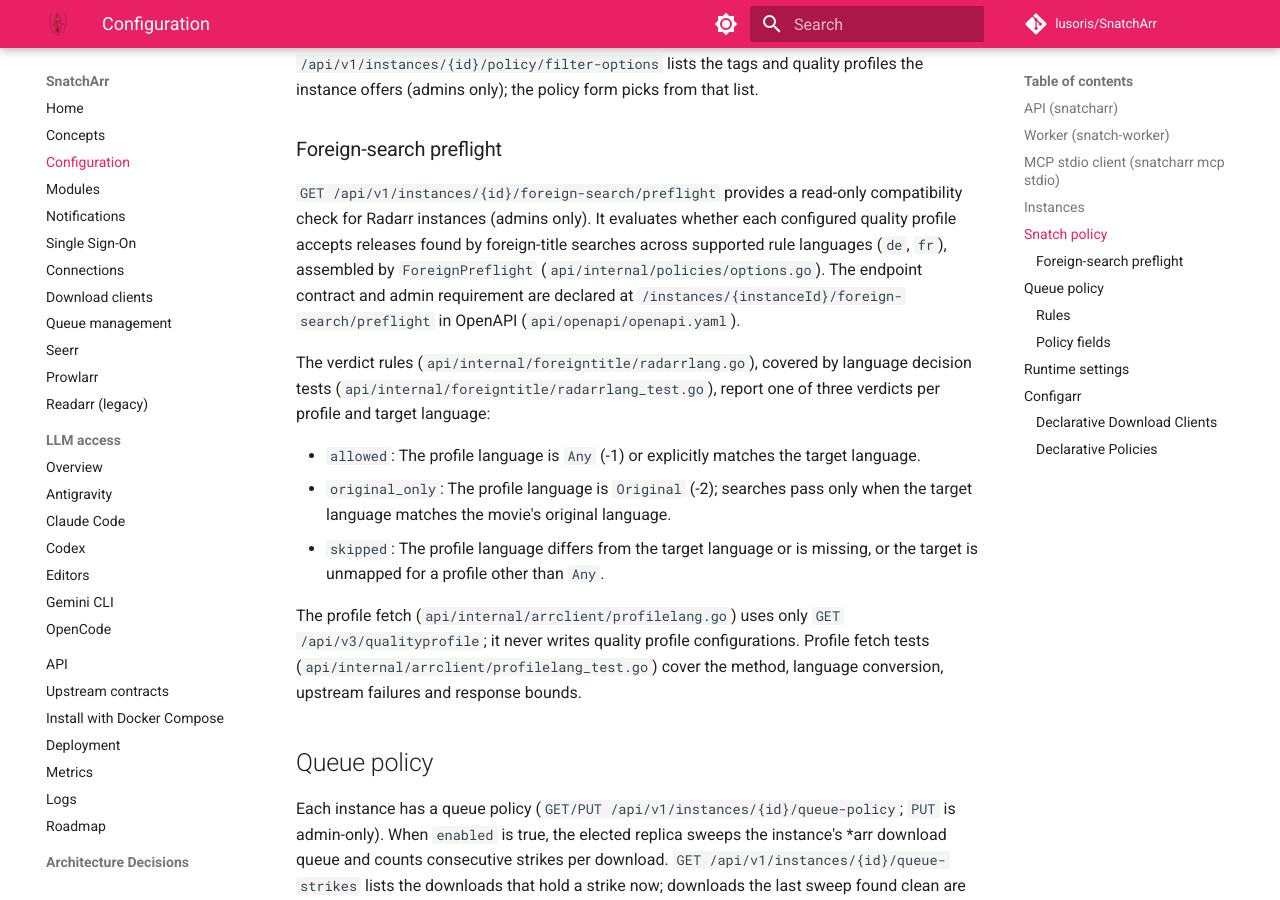
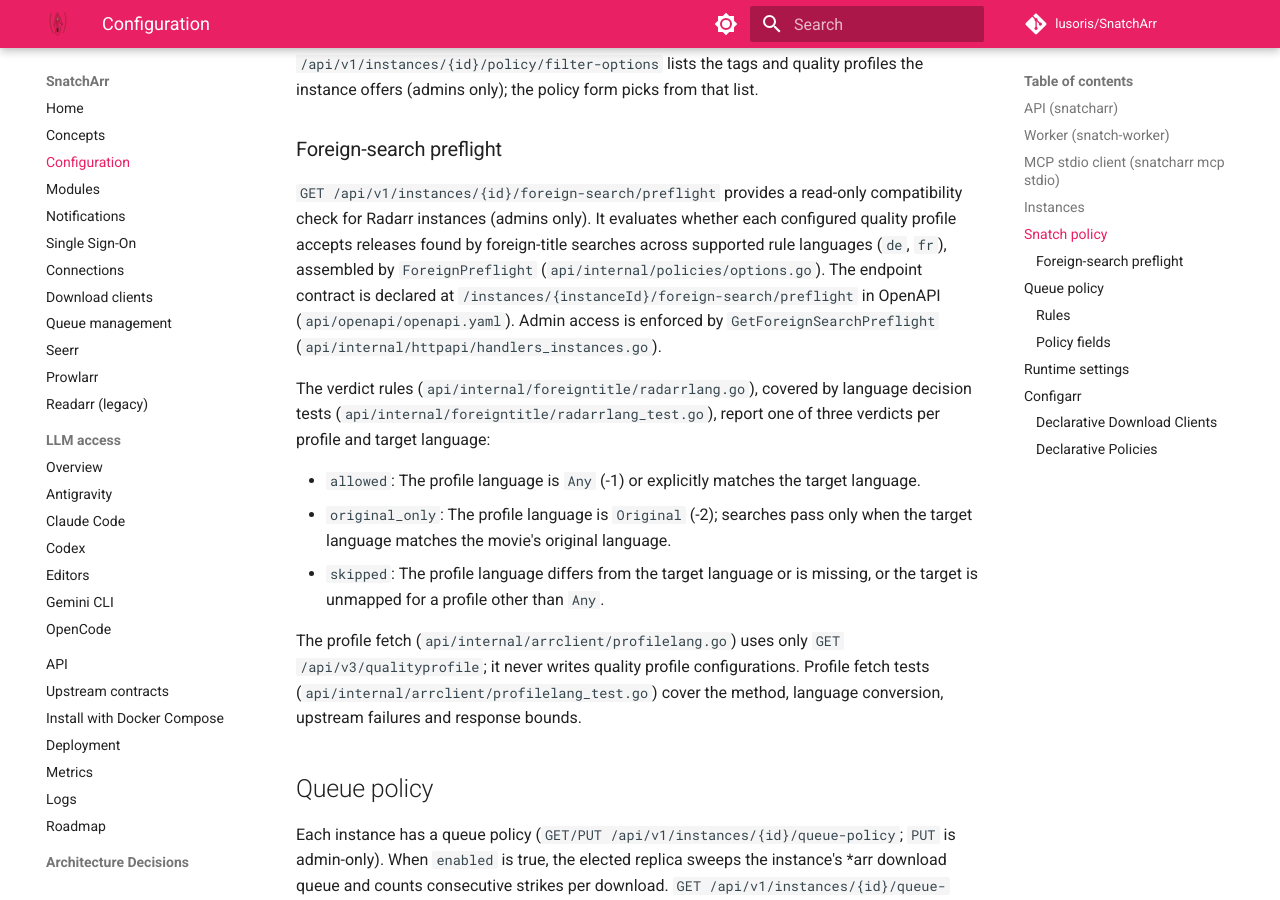
Before and after one commit to lusoris/SnatchArr, an MkDocs documentation site: the page built from docs/configuration.md, in a window 1280 px wide and 900 px high, scrolled down 11902 px. Built offline with MkDocs 1.6.1 and Material for MkDocs 9.7.7, drawn with Linux system fonts in a browser that asks for light colours; comment, search, counter and statistics services are not loaded.

Commit message:
docs(configuration): cite the handler for preflight admin access
OpenAPI declares the preflight contract but not its admin requirement;
GetForeignSearchPreflight enforces requireAdmin. Cite each source for
its own claim.

Signed-off-by: lusoris <lusoris@proton.me>

```diff
--- a/docs/configuration.md
+++ b/docs/configuration.md
@@ -208,7 +208,7 @@
 
 ### Foreign-search preflight
 
-`GET /api/v1/instances/{id}/foreign-search/preflight` provides a read-only compatibility check for Radarr instances (admins only). It evaluates whether each configured quality profile accepts releases found by foreign-title searches across supported rule languages (`de`, `fr`), assembled by `ForeignPreflight` (`api/internal/policies/options.go`). The endpoint contract and admin requirement are declared at `/instances/{instanceId}/foreign-search/preflight` in OpenAPI (`api/openapi/openapi.yaml`).
+`GET /api/v1/instances/{id}/foreign-search/preflight` provides a read-only compatibility check for Radarr instances (admins only). It evaluates whether each configured quality profile accepts releases found by foreign-title searches across supported rule languages (`de`, `fr`), assembled by `ForeignPreflight` (`api/internal/policies/options.go`). The endpoint contract is declared at `/instances/{instanceId}/foreign-search/preflight` in OpenAPI (`api/openapi/openapi.yaml`). Admin access is enforced by `GetForeignSearchPreflight` (`api/internal/httpapi/handlers_instances.go`).
 
 The verdict rules (`api/internal/foreigntitle/radarrlang.go`), covered by language decision tests (`api/internal/foreigntitle/radarrlang_test.go`), report one of three verdicts per profile and target language:
 
```
